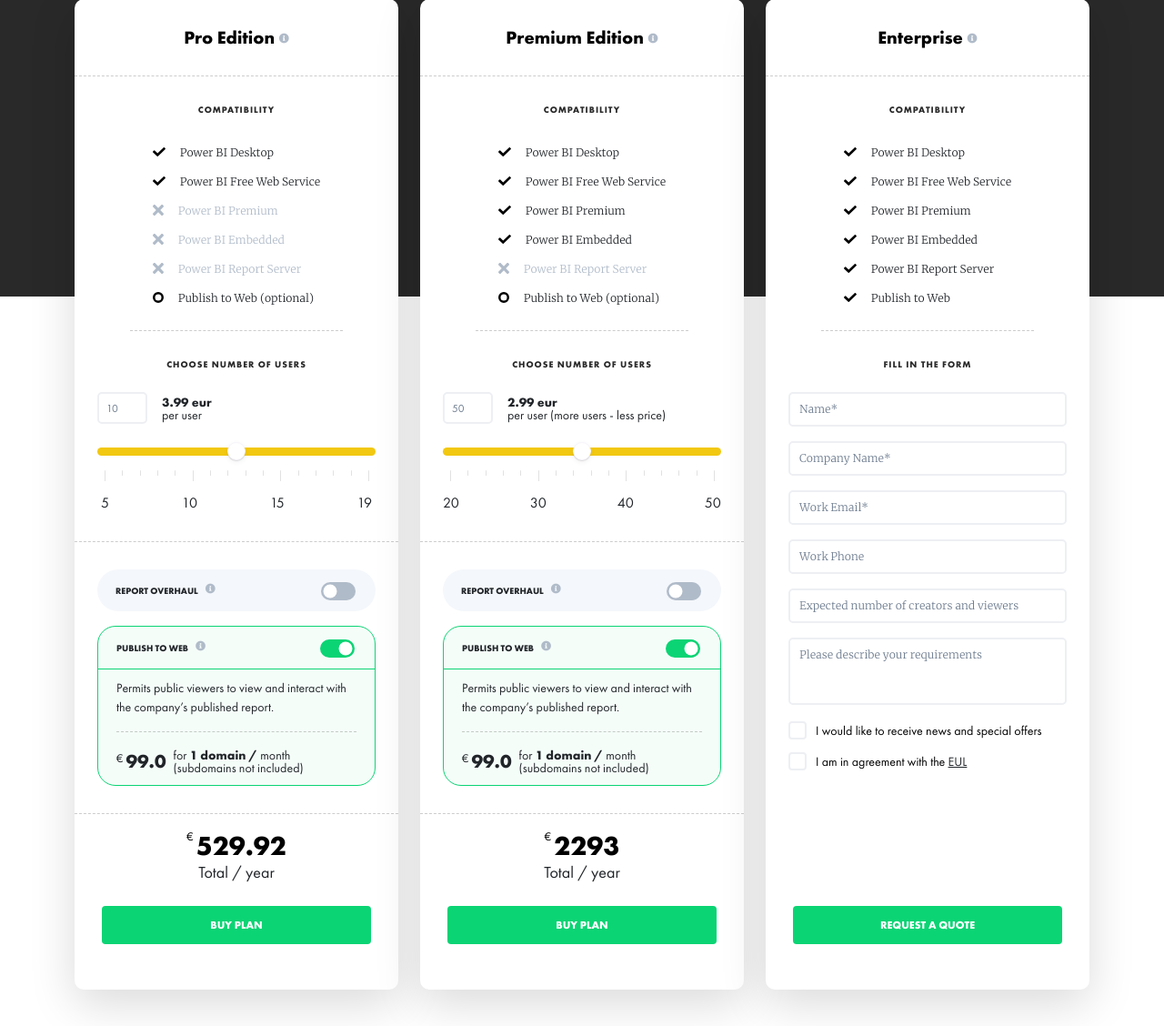
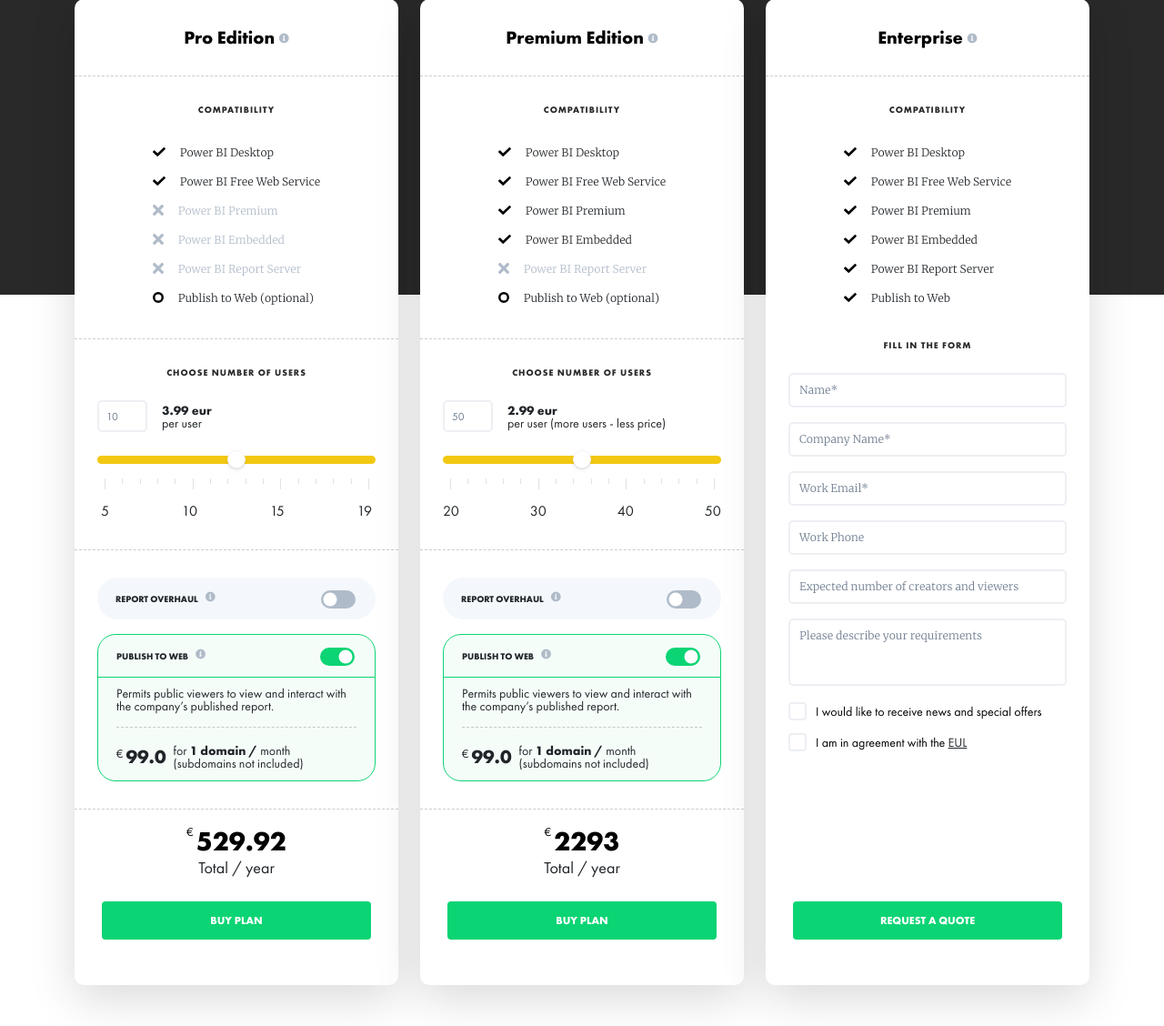
Before and after one commit to annadubynets/zoomcharts-pricing-2022, a web app: file index.html in a window 1280 px wide. Shown: the part 595-1723 px from the top of the page at 91% size. Run offline with its HTML, style and script files only (its server is not run), Linux system fonts and the light colour scheme.

Commit message:
fix bugs

```diff
--- a/css/modules/_variables.scss
+++ b/css/modules/_variables.scss
@@ -167,6 +167,10 @@
     padding-bottom: 150px;
 }
 
+.pb-30px {
+    padding-bottom: 30px;
+}
+
 .mb-30px {
     margin-bottom: 30px;
 }
--- a/css/style.scss
+++ b/css/style.scss
@@ -813,13 +813,17 @@
                         color: #B0BBC9;
                     }
                 }
+            }
+            .card-divider {
+                position: relative;
                 &:after {
                     display: block;
                     content: "";
                     border-bottom: 1px dashed rgba(0, 0, 0, .2);
                     width: calc(100% + 3.125rem);
                     margin-left: -1.563rem;
-                    padding-top: 20px;
+                    position: absolute;
+                    bottom: 30px;
                 }
             }
         }
--- a/index.html
+++ b/index.html
@@ -674,8 +674,8 @@
                         </div>
                         <div class="card-body">
                             <p class="card-text fw-bold text-center pb-4">COMPATIBILITY</p>
-                            <div class="d-flex">
-                                <ul class="list-items ps-0 mb-30px mx-auto">
+                            <div class="d-flex card-divider">
+                                <ul class="list-items ps-0 mb-30px pb-30px mx-auto">
                                     <li>
                                         <span class="pe-3 align-text-bottom"><img src="images/check.svg" alt="Check"></span>Power BI Desktop
                                     </li>
@@ -745,11 +745,11 @@
                                 </div>
 
                                 <div class="options-body">
-                                    <p class="font-size-14px text-dark pb-3">Improve your reports with our help! <a href="#" class="text-decoration-underline text-dark">(learn more)</a></p>
+                                    <p class="font-size-14px lh-1 text-dark pb-3">Improve your reports with our help! <a href="#" class="text-decoration-underline text-dark">(learn more)</a></p>
                                     <div class="border-dotted-bottom"></div>
                                     <div class="d-flex align-items-center pt-3">
                                         <p class="main-description text-dark pe-2"><sup class="font-size-13px">€ </sup><span class="fw-bold">499.0</span></p>
-                                        <p class="text-dark font-size-14px">for <span class="fw-bold">1 report /</span> year <span class="d-block">one time payment</span></p>
+                                        <p class="text-dark font-size-14px lh-1">for <span class="fw-bold">1 report /</span> year <span class="d-block">one time payment</span></p>
                                     </div>
                                 </div>
                             </div>
@@ -766,7 +766,7 @@
                                 </div>
 
                                 <div class="options-body">
-                                    <p class="font-size-14px text-dark pb-3">Permits public viewers to view and interact with the company’s published report.</p>
+                                    <p class="font-size-14px lh-1 text-dark pb-3">Permits public viewers to view and interact with the company’s published report.</p>
                                     <div class="border-dotted-bottom"></div>
                                     <div class="d-flex align-items-center pt-3">
                                         <p class="main-description text-dark pe-2"><sup class="font-size-13px">€ </sup><span class="fw-bold">99.0</span></p>
@@ -791,8 +791,8 @@
                         </div>
                         <div class="card-body">
                             <p class="card-text fw-bold text-center pb-4">COMPATIBILITY</p>
-                            <div class="d-flex">
-                                <ul class="list-items ps-0 mb-30px mx-auto">
+                            <div class="d-flex card-divider">
+                                <ul class="list-items ps-0 mb-30px pb-30px mx-auto">
                                     <li>
                                         <span class="pe-3 align-text-bottom"><img src="images/check.svg" alt="Check"></span>Power BI Desktop
                                     </li>
@@ -862,11 +862,11 @@
                                 </div>
 
                                 <div class="options-body">
-                                    <p class="font-size-14px text-dark pb-3">Improve your reports with our help! <a href="#" class="text-decoration-underline text-dark">(learn more)</a></p>
+                                    <p class="font-size-14px lh-1 text-dark pb-3">Improve your reports with our help! <a href="#" class="text-decoration-underline text-dark">(learn more)</a></p>
                                     <div class="border-dotted-bottom"></div>
                                     <div class="d-flex align-items-center pt-3">
                                         <p class="main-description text-dark pe-2"><sup class="font-size-13px">€ </sup><span class="fw-bold">499.0</span></p>
-                                        <p class="text-dark font-size-14px">for <span class="fw-bold">1 report /</span> year <span class="d-block">one time payment</span></p>
+                                        <p class="text-dark font-size-14px lh-1">for <span class="fw-bold">1 report /</span> year <span class="d-block">one time payment</span></p>
                                     </div>
                                 </div>
                             </div>
@@ -883,7 +883,7 @@
                                 </div>
 
                                 <div class="options-body">
-                                    <p class="font-size-14px text-dark pb-3">Permits public viewers to view and interact with the company’s published report.</p>
+                                    <p class="font-size-14px lh-1 text-dark pb-3">Permits public viewers to view and interact with the company’s published report.</p>
                                     <div class="border-dotted-bottom"></div>
                                     <div class="d-flex align-items-center pt-3">
                                         <p class="main-description text-dark pe-2"><sup class="font-size-13px">€ </sup><span class="fw-bold">99.0</span></p>
```
Also changed, not shown: css/style.css, 1 other file.
